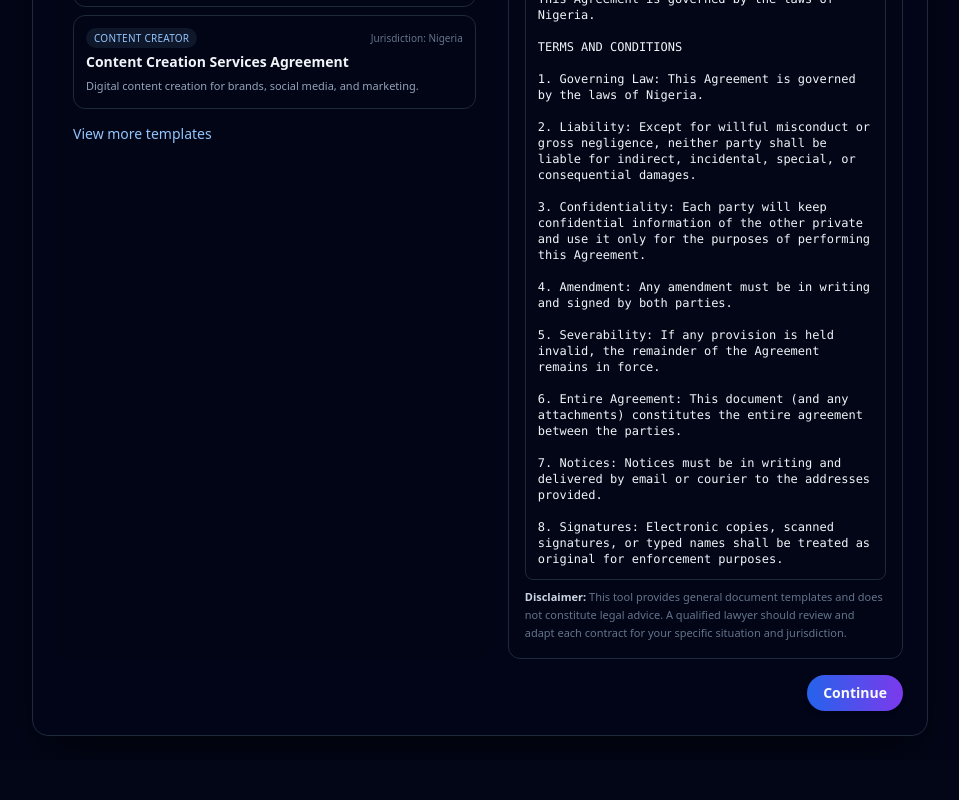
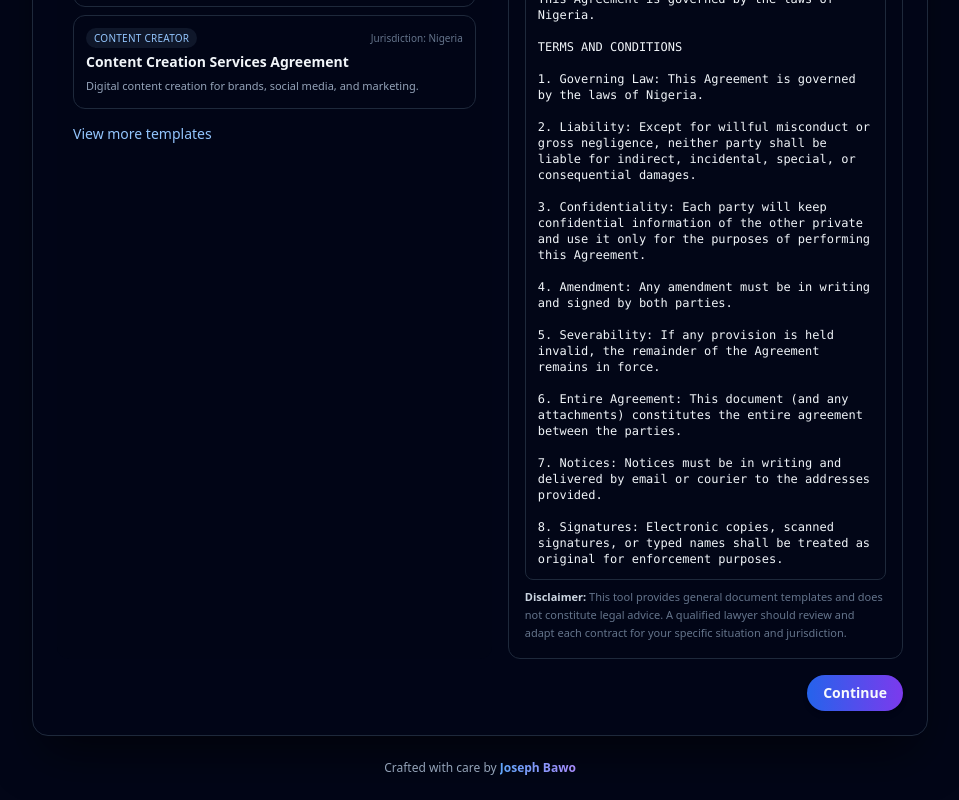
Before and after one commit to Joebakid/Contract-Generator, a React (Vite) app: page / in a window 1280 px wide. Shown: the part 540-1340 px from the top of the page, without its empty margins (160-1119 px from the left). Before the commit the page ends 1300 px from the top, so only its background shows below. Built offline with nearby package versions, Linux system fonts and the light colour scheme; a web font is replaced by a local one.

Commit message:
crafted with care

```diff
--- a/src/App.jsx
+++ b/src/App.jsx
@@ -863,7 +863,21 @@ function App() {
             <button type="button" disabled={!selectedTemplateId} onClick={() => { setStep(2); const initialValues = {}; selectedTemplate.inputs?.forEach(i => initialValues[i.name] = ""); setFormData(initialValues); }} className="inline-flex items-center rounded-full bg-gradient-to-r from-blue-600 to-violet-600 px-4 py-2 text-xs font-semibold text-slate-50 shadow-md hover:from-blue-500 hover:to-violet-500 disabled:cursor-not-allowed disabled:opacity-50 sm:text-sm">Continue</button>
           </div>
         )}
+
+
       </main>
+      <div className="mt-6 text-center text-xs text-slate-400">
+  Crafted with care by{" "}
+  <a
+    href="https://www.josephbawo.tech/"
+    target="_blank"
+    rel="noopener noreferrer"
+    className="font-semibold bg-gradient-to-r from-blue-400 to-violet-400 bg-clip-text text-transparent hover:opacity-80"
+  >
+    Joseph Bawo
+  </a>
+</div>
+
         <Analytics />
     </div>
   );
```
